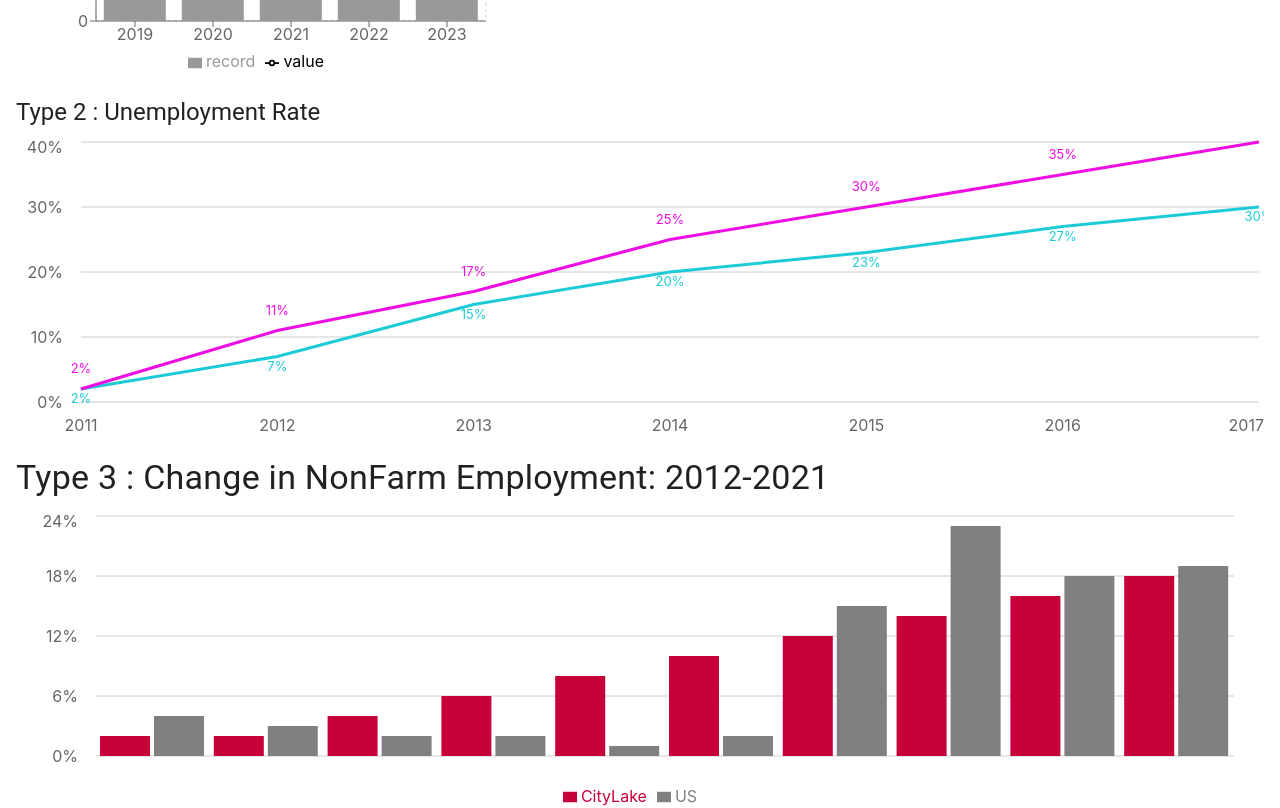
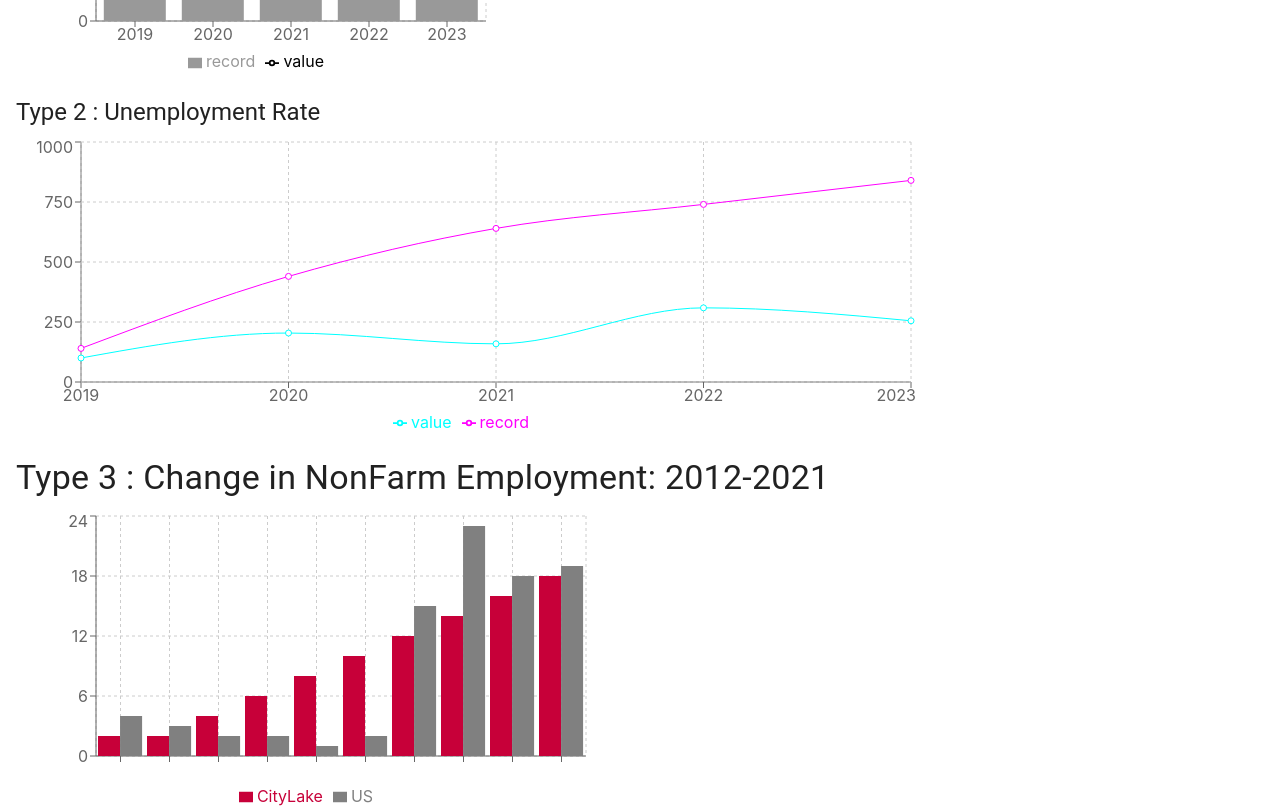
Before and after one commit to Areeba624/ReChart, a React (Create React App) app: page / in a window 1280 px wide. Shown: the part 280-1088 px from the top of the page. Built offline with nearby package versions, Linux system fonts and the light colour scheme.

Commit message:
modified in TimeSeries

```diff
--- a/src/TimeSeries.js
+++ b/src/TimeSeries.js
@@ -13,8 +13,6 @@ import {
   Brush,
   ComposedChart,
 } from "recharts";
-import PopulationChart from "./components/PopulationChart";
-import Type3Chart from "./components/Type3Chart";
 const type1 = [
   { year: "2019", value: 590, record: 600 },
   { year: "2020", value: 868, record: 967 },
@@ -106,7 +104,18 @@ class Chart extends React.Component {
           <Typography variant="h5" gutterBottom>
             Type 2 : Unemployment Rate
           </Typography>
-          <PopulationChart/>
+          <LineChart width={900} height={300} data={type2}>
+            <XAxis dataKey="Name" />
+            <YAxis />
+
+            {/* StrokeDasharray prop "is used to create dashed grid lines". */}
+            <CartesianGrid strokeDasharray="3 3" />
+            <Tooltip />
+            <Legend />
+            <Bar dataKey="pv" barSize={20} fill="#413ea0" />
+            <Line type="monotone" dataKey="value" stroke="#00FFFF" />
+            <Line type="monotone" dataKey="record" stroke="#FF00FF" />
+          </LineChart>
           <br></br>
 
           {/*  Type 3 : Time Series Graph*/}
@@ -114,7 +123,22 @@ class Chart extends React.Component {
           <Typography variant="h4" gutterBottom>
             Type 3 : Change in NonFarm Employment: 2012-2021
           </Typography>
-          <Type3Chart/>
+          <BarChart
+            width={600}
+            height={300}
+            barSize={50}
+            barCategoryGap={2}
+            data={Type3}
+            margin={{ top: 5, right: 30, left: 20, bottom: 5 }}
+          >
+            <CartesianGrid strokeDasharray="3 3" />
+            <XAxis dataKey="Year" />
+            <YAxis />
+            <Tooltip />
+            <Legend />
+            <Bar dataKey="CityLake" fill="#C70039" unit="%" />
+            <Bar dataKey="US" fill="#808080" />
+          </BarChart>
 
           {/* Type 4 Start from here */}
 
```
